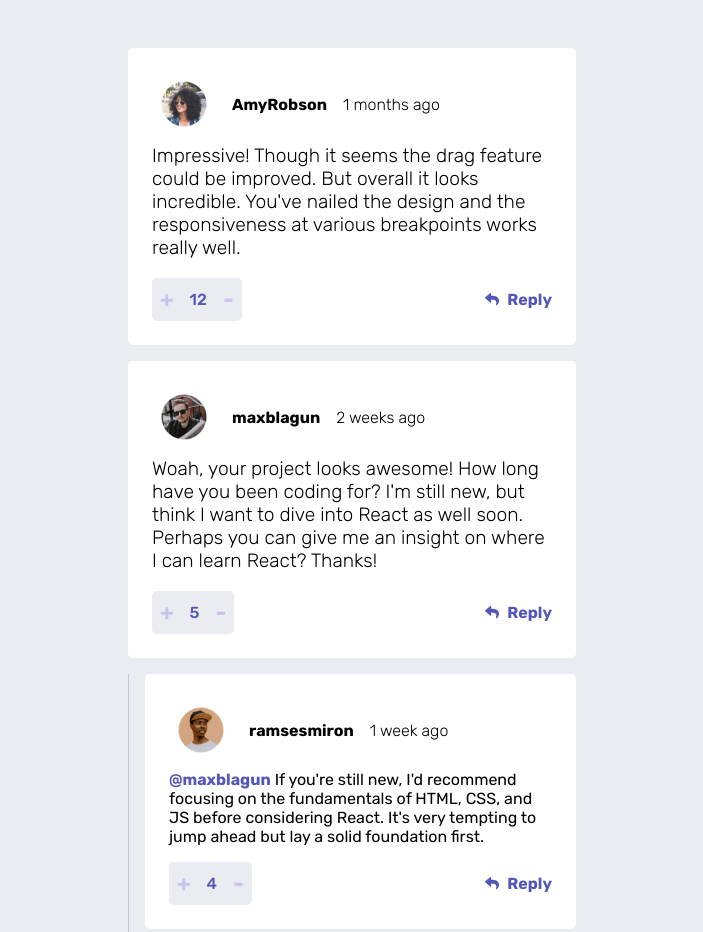
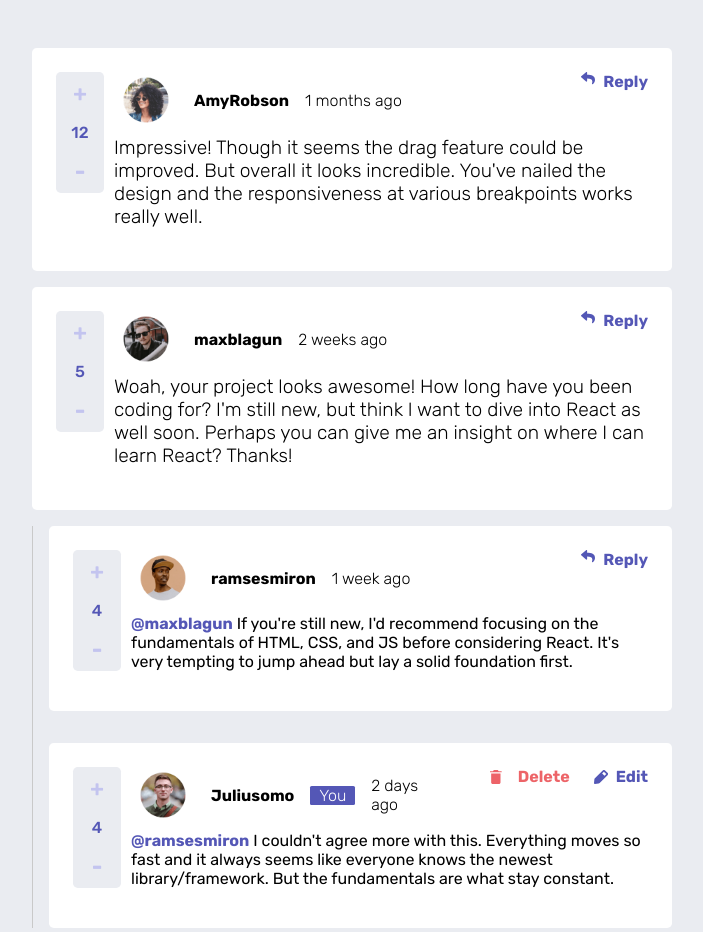
Before and after one commit to VAggrippino/Interactive-comment-section, a plain HTML site: page index.html in a window 1280 px wide. Shown: the top 932 px of the page, without its empty margins (288-991 px from the left). Drawn offline with Linux system fonts and the light colour scheme.

Commit message:
feat: Tweak style for wider viewport
For wider viewport (700px+):
- Move voting UI to the left side
- Move actions (reply, edit, delete) to the top right corner
- Dynamic padding on containing element based on a target comment card
  width

```diff
--- a/style.css
+++ b/style.css
@@ -234,15 +234,48 @@ height: 5em;
 
 .main-contain{
 
-    padding:2em 25em;
+    --target-comment-width: 40rem;
+    --padding-h: calc((100% - var(--target-comment-width)) / 2);
+    padding:2em var(--padding-h);
 }
 
-.commentContainer{
+.commentContainer, .commentReply{
 
     display: grid;
+    max-width: var(--target-comment-width);
+    gap: 0 10px;
+    grid-template-rows: 4rem auto;
+    grid-template-columns: 3rem auto auto;
+    grid-template-areas:
+        "vote profile actions"
+        "vote main main";
+}
+.profile{
+
+    grid-area: profile;
+}
+:is(.commentContainer, .commentReply) > p {
+
+    grid-area: main;
+}
+.interractive{
+
+    grid-area: 1 / 1 / 3 / 4;
+    display: grid;
+    grid-template: subgrid / subgrid;
 }
 .vote{
 
+    grid-area: vote;
+    flex-flow: column;
+    align-self: start;
+}
+
+.reply, .EditComment {
+
+    grid-area: actions;
+    justify-content: end;
+    align-items: start;
 }
 
 
```
